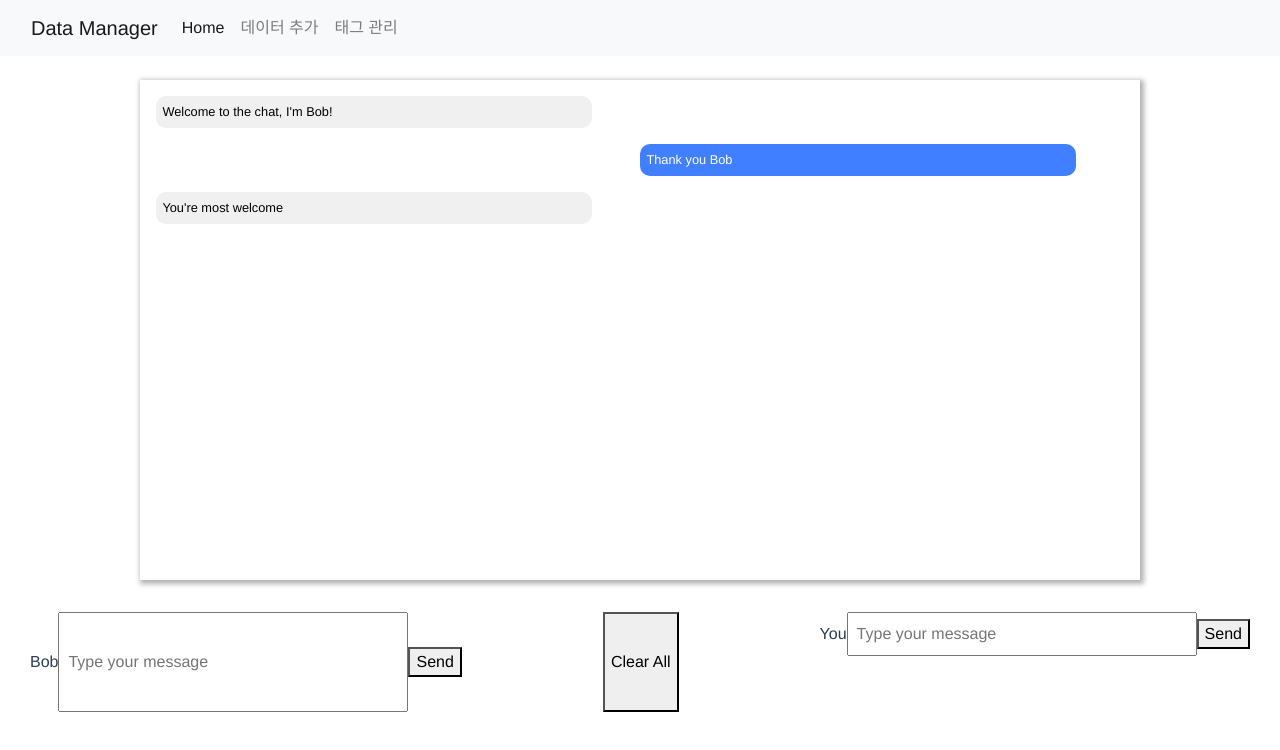
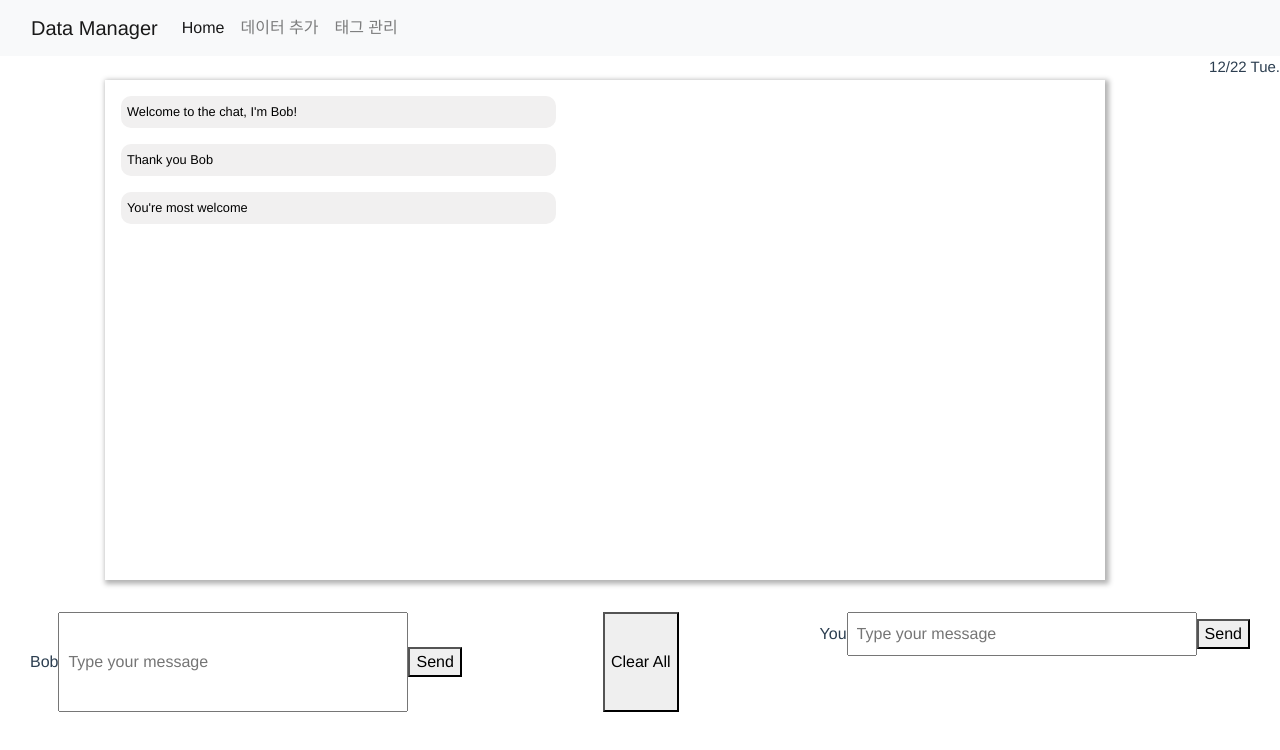
Before and after one commit to seora/data_manager, a Vue app: page /#/create in a window 1280 px wide. Shown: the top 750 px of the page. Built offline with nearby package versions, Linux system fonts and the light colour scheme.

Commit message:
get date

```diff
--- a/src/components/Dialogue.vue
+++ b/src/components/Dialogue.vue
@@ -1,9 +1,10 @@
 <template>
     <div>
+        <p style="font-size:15px; float:right;">{{ timestamp }}</p>
         <br>
         <section ref="chatArea" class="chat-area">
-            <p v-for="message in messages" :key="message" class="message" :class="{ 'message-out': message.author === 'you', 'message-in': message.author !== 'you' }">
-                {{ message.body }}
+            <p v-for="message in messages" :key="message" class="message" :class="{ 'message-out': message.화자  === 's', 'message-in': message.화자  !== 's' }">
+                {{ message.문장 }}
             </p>
         </section>
 
@@ -32,34 +33,35 @@ import Vue from 'vue';
 export default {
     data(){
         return {
+            timestamp:'',
             c_Message: '',
             s_Message: '',
             messages: [
                     {
-                    body: 'Welcome to the chat, I\'m Bob!',
-                    author: 'bob'
+                    문장: 'Welcome to the chat, I\'m Bob!',
+                    화자 : 'bob'
                 },
                 {
-                    body: 'Thank you Bob',
-                    author: 'you'
+                    문장: 'Thank you Bob',
+                    화자 : 'you'
                 },
                 {
-                    body: 'You\'re most welcome',
-                    author: 'bob'
+                    문장: 'You\'re most welcome',
+                    화자 : 'bob'
                 }
             ],
         }
     },
     methods:{
         endMessage(direction) {
-            if (!this.youMessage && !this.bobMessage) {
+            if (!this.s_Message && !this.c_Message) {
                 return
             }
             if (direction === 'out') {
-                this.messages.push({body: this.s_Message, author: 'you'});
+                this.messages.push({문장: this.s_Message, 화자 : 's'});
                 this.s_Message = '';
             } else if (direction === 'in') {
-                this.messages.push({body: this.c_Message, author: 'bob'});
+                this.messages.push({문장: this.c_Message, 화자 : 'c'});
                 this.c_Message = '';
             } else {
                 alert('something went wrong');
@@ -72,13 +74,21 @@ export default {
         clearAllMessages() {
         this.messages = []
         }
+    },
+    created(){
+        const now = new Date();
+        const month = now.getMonth() + 1;
+        const date = now.getDate();
+        const weekList = new Array("Sun.", "Mon.", "Tue.", "Wed.", "Thu.", "Fri.", "Sat.");
+        const week = weekList[now.getDay()];
+        this.timestamp = `${month}/${date} ${week}`;
     }
 
 }
 </script>
 
 <style scoped>
-body, html {
+문장, html {
   font-family: sans-serif;
   font-weight: 100;
 }
```
Also changed, not shown: 1 other file (tests, documents, lock files or other folders).
